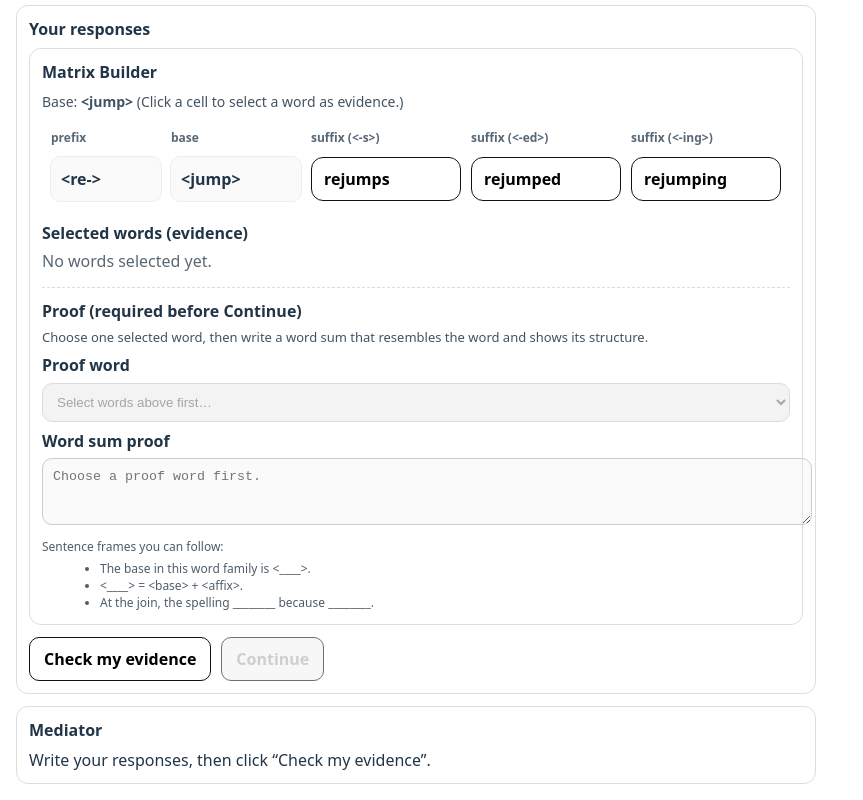
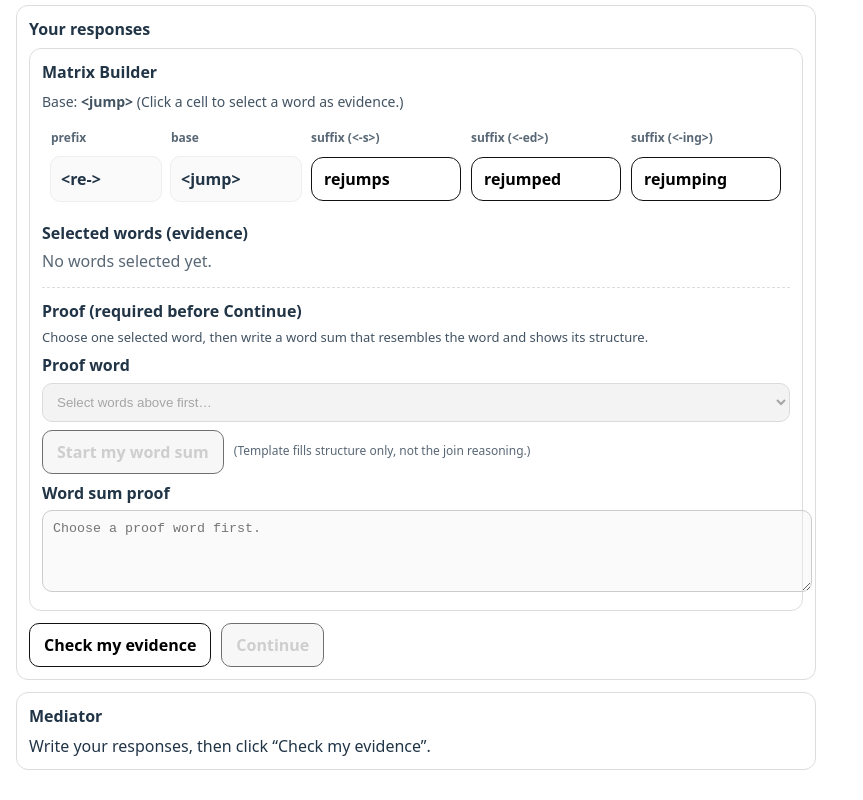
Before and after one commit to Lokahi-Connect/Meaning-First-Student-Lab, a React (Vite) app: page / in a window 1280 px wide. Shown: the part 537-1337 px from the top of the page, without its empty margins (0-863 px from the left). Built offline with nearby package versions, Linux system fonts and the light colour scheme.

Commit message:
Update MatrixBuilder.tsx

```diff
--- a/src/components/MatrixBuilder.tsx
+++ b/src/components/MatrixBuilder.tsx
@@ -8,11 +8,10 @@ type Props = {
   selected: string[];
   onChangeSelected: (next: string[]) => void;
 
-  // ✅ Proof requirement
-  proofWord: string; // the selected word they are proving
+  proofWord: string;
   onChangeProofWord: (next: string) => void;
 
-  wordSum: string; // the student’s written proof
+  wordSum: string;
   onChangeWordSum: (next: string) => void;
 };
 
@@ -26,8 +25,56 @@ function normalizeAffix(a: string) {
 
 function buildWord(prefix: string, base: string, suffix: string) {
   // v1 intentionally does NOT apply join conventions.
-  // The proof step is where we teach joins explicitly.
   return `${prefix}${base}${suffix}`;
+}
+
+function inferAffixForWordSum(args: {
+  proofWord: string;
+  base: string;
+  prefixes: string[];
+  suffixes: string[];
+}): { prefix: string; suffix: string } {
+  const w = (args.proofWord || "").toLowerCase();
+  const b = (args.base || "").toLowerCase();
+  const prefixes = args.prefixes.map((p) => (p || "").toLowerCase()).filter(Boolean);
+  const suffixes = args.suffixes.map((s) => (s || "").toLowerCase()).filter(Boolean);
+
+  // Find prefix: choose the longest prefix that matches the start of the word
+  let pre = "";
+  for (const p of prefixes) {
+    if (w.startsWith(p) && p.length > pre.length) pre = p;
+  }
+
+  // After removing prefix, the remainder should contain base + suffix
+  const afterPre = pre ? w.slice(pre.length) : w;
+
+  // Find suffix: choose the longest suffix that matches the end
+  let suf = "";
+  for (const s of suffixes) {
+    if (afterPre.endsWith(s) && s.length > suf.length) suf = s;
+  }
+
+  // Validate that base is present (best effort)
+  // We do not fail hard; we just return what we can infer.
+  const basePresent = afterPre.includes(b);
+  if (!basePresent) {
+    // If base isn’t found, don’t guess affixes too aggressively.
+    return { prefix: pre, suffix: suf };
+  }
+
+  return { prefix: pre, suffix: suf };
+}
+
+function formatWordSum(proofWord: string, base: string, prefix: string, suffix: string) {
+  const parts: string[] = [];
+
+  if (prefix) parts.push(`<${prefix}->`);
+  parts.push(`<${base}>`);
+  if (suffix) parts.push(`<-${suffix}>`);
+
+  const rightSide = parts.join(" + ");
+
+  return `<${proofWord}> = ${rightSide}\nJoin note: ________ because ________.`;
 }
 
 export function MatrixBuilder({
@@ -51,10 +98,8 @@ export function MatrixBuilder({
     const next = selected.includes(w) ? selected.filter((x) => x !== w) : [...selected, w];
     onChangeSelected(next);
 
-    // If no proof word chosen yet, set it to the first selected word.
     if (!proofWord && next.length) onChangeProofWord(next[0]);
 
-    // If proof word got unselected, move proof target to the first remaining selected word.
     if (proofWord && !next.includes(proofWord)) {
       onChangeProofWord(next[0] || "");
       onChangeWordSum("");
@@ -62,6 +107,20 @@ export function MatrixBuilder({
   }
 
   const hasSelected = selected.length > 0;
+
+  function startWordSumTemplate() {
+    if (!proofWord) return;
+
+    const { prefix, suffix } = inferAffixForWordSum({
+      proofWord,
+      base,
+      prefixes: P,
+      suffixes: S,
+    });
+
+    const template = formatWordSum(proofWord, base, prefix, suffix);
+    onChangeWordSum(template);
+  }
 
   return (
     <div style={{ padding: 12, border: "1px solid #ddd", borderRadius: 12, marginBottom: 12 }}>
@@ -172,7 +231,7 @@ export function MatrixBuilder({
         )}
       </div>
 
-      {/* ✅ Required proof step */}
+      {/* Proof step */}
       <div style={{ marginTop: 14, paddingTop: 12, borderTop: "1px dashed #ddd" }}>
         <div style={{ fontWeight: 800, marginBottom: 6 }}>Proof (required before Continue)</div>
 
@@ -209,17 +268,36 @@ export function MatrixBuilder({
             </select>
           </label>
 
+          <div style={{ display: "flex", gap: 10, alignItems: "center" }}>
+            <button
+              onClick={startWordSumTemplate}
+              disabled={!proofWord}
+              style={{
+                padding: "10px 14px",
+                borderRadius: 10,
+                border: "1px solid #111",
+                background: proofWord ? "white" : "#f3f3f3",
+                cursor: proofWord ? "pointer" : "not-allowed",
+                fontWeight: 800,
+                opacity: proofWord ? 1 : 0.6,
+              }}
+              title="Prefills a structure template. You still explain the join."
+            >
+              Start my word sum
+            </button>
+
+            <div style={{ fontSize: 12, opacity: 0.75 }}>
+              (Template fills structure only, not the join reasoning.)
+            </div>
+          </div>
+
           <label style={{ fontWeight: 700 }}>
             Word sum proof
             <textarea
               value={wordSum}
               onChange={(e) => onChangeWordSum(e.target.value)}
-              rows={3}
-              placeholder={
-                proofWord
-                  ? `<${proofWord}> = <${base}> + <affix> (then explain the join if needed)`
-                  : "Choose a proof word first."
-              }
+              rows={4}
+              placeholder={proofWord ? "Write your proof here…" : "Choose a proof word first."}
               disabled={!proofWord}
               style={{
                 width: "100%",
@@ -230,15 +308,6 @@ export function MatrixBuilder({
               }}
             />
           </label>
-
-          <div style={{ fontSize: 12, opacity: 0.8 }}>
-            Sentence frames you can follow:
-            <ul style={{ margin: "6px 0 0 18px" }}>
-              <li>The base in this word family is &lt;____&gt;.</li>
-              <li>&lt;____&gt; = &lt;base&gt; + &lt;affix&gt;.</li>
-              <li>At the join, the spelling ________ because ________.</li>
-            </ul>
-          </div>
         </div>
       </div>
     </div>
```
